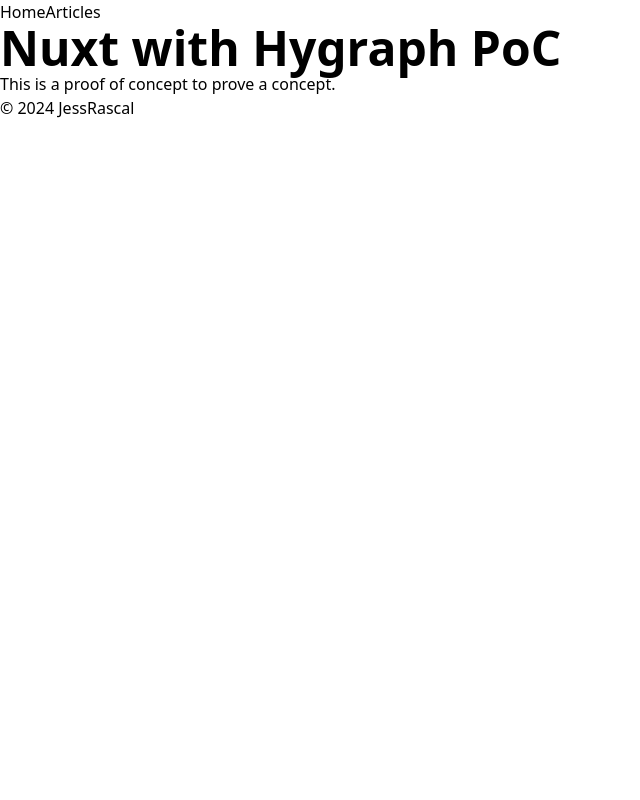
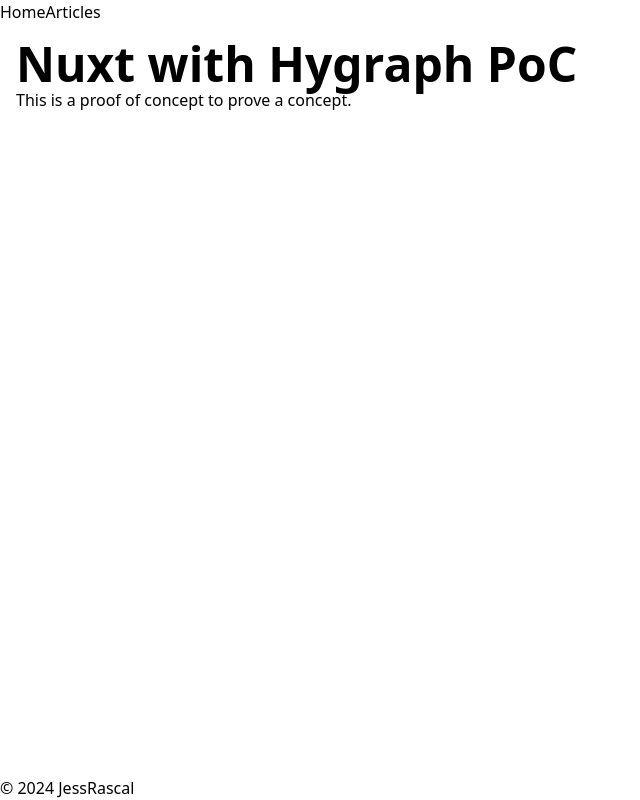
Before and after one commit to JessRascal/nuxt-with-hygraph-poc, a Nuxt app: page / in a window 1280 px wide. Shown: the whole page, without its empty margins (0-640 px from the left). Built offline with nearby package versions, Linux system fonts and the light colour scheme.

Commit message:
Default layout: Implement base layout

```diff
--- a/layouts/default.vue
+++ b/layouts/default.vue
@@ -1,11 +1,13 @@
 <script setup lang="ts"></script>
 
 <template>
-  <div>
-    <header>
+  <div class="flex flex-col min-h-dvh">
+    <header class="sticky top-0 z-index-nav">
       <AppNav />
     </header>
-    <slot />
+    <main class="flex-grow p-4">
+      <slot />
+    </main>
     <AppFooter />
   </div>
 </template>
```
